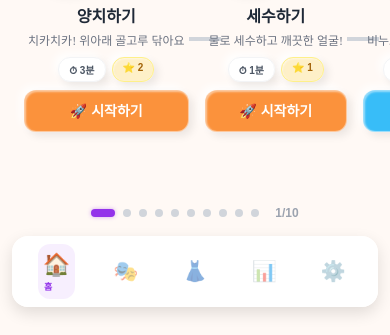
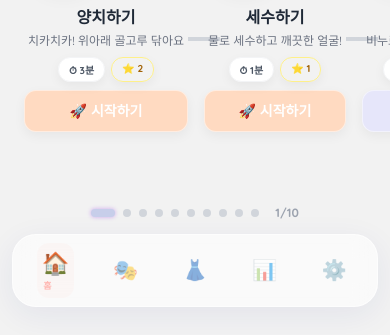
Before and after one commit to theo-learner/habit-fairy-mobile, an Expo app drawn with the web renderer of React Native: screen / in a window 390 px wide. Shown: the part 509-844 px from the top of the page. Built offline with nearby package versions, Linux system fonts and the light colour scheme; Expo Router itself is replaced by a stand-in of ours; some packages are replaced by stand-ins of ours.

Commit message:
feat: Theme 6 (소프트 파스텔) 적용
## 적용된 스타일
- 배경: 파스텔 그라데이션 (핑크→라벤더→민트)
- 폰트: Quicksand (둥글고 부드러운)
- UI: Glassmorphism 2.0 (반투명 유리 효과)

## 컬러 팔레트
- Primary: #FFB7B2 (소프트 코랄)
- Secondary: #B5EAD7 (민트)
- Accent: #E2F0CB (라임)
- Lavender: #C7CEEA
- Peach: #FFDAC1

## 변경 파일
- tailwind.config.js: 새 컬러 + 글래스 섀도우
- global.css: Quicksand 폰트 + 그라데이션 배경
- _layout.tsx: 투명 헤더 + 새 스타일
- MissionCard.tsx: 글래스모피즘 카테고리 테마
- TabBar.tsx: 글래스 스타일 탭바
- index.tsx: 투명 배경 + 새 스타일

아이+부모 친화적 톤다운 테마

```diff
--- a/app/_layout.tsx
+++ b/app/_layout.tsx
@@ -46,28 +46,31 @@ export default function RootLayout() {
         We center it and apply a max-width.
       */}
       <View
-        className="flex-1 bg-magic-bg"
-        style={isWeb ? {
-          maxWidth: 480,
-          width: '100%',
-          alignSelf: 'center',
-          height: '100%',
-          // On web, View maps to a div, so these styles work.
-          // We add a subtle shadow and rounded corners for effect if not full screen on mobile.
-          // But usually mobile apps are full screen. Let's stick to the prompt's request.
-          boxShadow: '0 0 40px rgba(0,0,0,0.2)',
-          minHeight: '100vh',
-          fontFamily: 'Jua',
-        } : {}}
+        className="flex-1"
+        style={[
+          {
+            // Soft Pastel Gradient Background
+            background: 'linear-gradient(to bottom right, #FFD1DC, #E6E6FA, #D1F2EB)',
+            backgroundColor: '#FFF5F5', // Fallback
+          },
+          isWeb ? {
+            maxWidth: 480,
+            width: '100%',
+            alignSelf: 'center',
+            height: '100%',
+            boxShadow: '0 0 40px rgba(0,0,0,0.1)',
+            minHeight: '100vh',
+            fontFamily: 'Quicksand, sans-serif',
+          } : {}
+        ]}
       >
         <Stack
           screenOptions={{
-            headerStyle: { backgroundColor: '#F5F3FF' }, // magic-bg
+            headerStyle: { backgroundColor: 'transparent' },
             headerShadowVisible: false,
-            // Use Jua font for headers too, fallback to system
-            headerTitleStyle: { fontFamily: 'Jua', color: '#4B5563' },
+            headerTitleStyle: { fontFamily: 'Quicksand', fontWeight: '700', color: '#4A4A4A' },
             headerTitleAlign: 'center',
-            contentStyle: { backgroundColor: '#F5F3FF' },
+            contentStyle: { backgroundColor: 'transparent' },
           }}
         >
           <Stack.Screen
--- a/app/index.tsx
+++ b/app/index.tsx
@@ -147,17 +147,17 @@ function HomeScreenContent() {
 
   if (!isLoaded) {
     return (
-      <View className="flex-1 items-center justify-center bg-magic-bg">
+      <View className="flex-1 items-center justify-center" style={{ backgroundColor: 'transparent' }}>
         <Animated.View entering={FadeIn.duration(800)} className="items-center">
           <Text className="text-5xl mb-4">✨</Text>
-          <Text className="text-magic-purple font-bold text-lg">별이가 준비 중...</Text>
+          <Text className="text-gray-600 font-bold text-lg">별이가 준비 중...</Text>
         </Animated.View>
       </View>
     );
   }
 
   return (
-    <View className="flex-1 bg-magic-bg">
+    <View className="flex-1" style={{ backgroundColor: 'transparent' }}>
       <ScrollView
         className="flex-1"
         contentContainerStyle={{ paddingBottom: 100 }}
@@ -190,10 +190,17 @@ function HomeScreenContent() {
               스와이프해서 미션 확인 👉
             </Text>
           </View>
-          {/* Star Counter - Integrated */}
-          <View className="bg-white px-4 py-2 rounded-2xl shadow-clay-sm border border-amber-100">
-            <Text className="font-bold text-amber-600 text-sm">
-              ⭐ {totalStars}개
+          {/* Star Counter - Glass style */}
+          <View
+            className="px-4 py-2 rounded-2xl"
+            style={{
+              backgroundColor: 'rgba(255, 255, 255, 0.5)',
+              borderWidth: 1,
+              borderColor: 'rgba(255, 255, 255, 0.6)',
+            }}
+          >
+            <Text className="font-bold text-sm" style={{ color: '#FF9AA2' }}>
+              💎 {totalStars}개
             </Text>
           </View>
         </View>
--- a/components/MissionCard.tsx
+++ b/components/MissionCard.tsx
@@ -26,7 +26,7 @@ interface MissionCardProps {
 
 const AnimatedPressable = Animated.createAnimatedComponent(Pressable);
 
-// 2026 Clay-style category themes (Dopamine Brights)
+// Soft Pastel Glassmorphism category themes
 const CATEGORY_THEMES: Record<MissionCategory, {
   bg: string;
   border: string;
@@ -36,44 +36,44 @@ const CATEGORY_THEMES: Record<MissionCategory, {
   glow: string;
 }> = {
   morning: {
-    bg: 'bg-clay-orange-light',
-    border: 'border-clay-orange-main/30',
-    badge: 'bg-clay-orange-main',
-    iconBg: 'bg-gradient-to-br from-orange-100 to-amber-50',
-    gradient: 'from-orange-400 to-amber-500',
+    bg: 'bg-white/45',
+    border: 'border-white/60',
+    badge: 'bg-magic-peach',
+    iconBg: 'bg-magic-peach',
+    gradient: 'from-magic-peach to-magic-pink',
     glow: 'shadow-glow-pink',
   },
   daytime: {
-    bg: 'bg-clay-blue-light',
-    border: 'border-clay-blue-main/30',
-    badge: 'bg-clay-blue-main',
-    iconBg: 'bg-gradient-to-br from-sky-100 to-cyan-50',
-    gradient: 'from-sky-400 to-cyan-500',
-    glow: 'shadow-glow-cyan',
+    bg: 'bg-white/45',
+    border: 'border-white/60',
+    badge: 'bg-magic-lavender',
+    iconBg: 'bg-magic-lavender',
+    gradient: 'from-magic-lavender to-magic-purple',
+    glow: 'shadow-glow-lavender',
   },
   evening: {
-    bg: 'bg-clay-purple-light',
-    border: 'border-clay-purple-main/30',
-    badge: 'bg-clay-purple-main',
-    iconBg: 'bg-gradient-to-br from-violet-100 to-purple-50',
-    gradient: 'from-violet-500 to-purple-600',
-    glow: 'shadow-glow-purple',
+    bg: 'bg-white/45',
+    border: 'border-white/60',
+    badge: 'bg-magic-purple',
+    iconBg: 'bg-magic-purple',
+    gradient: 'from-magic-purple to-magic-lavender',
+    glow: 'shadow-glow-lavender',
   },
   study: {
-    bg: 'bg-clay-pink-light',
-    border: 'border-clay-pink-main/30',
-    badge: 'bg-clay-pink-main',
-    iconBg: 'bg-gradient-to-br from-pink-100 to-rose-50',
-    gradient: 'from-pink-400 to-rose-500',
-    glow: 'shadow-glow-pink',
+    bg: 'bg-white/45',
+    border: 'border-white/60',
+    badge: 'bg-magic-lime',
+    iconBg: 'bg-magic-lime',
+    gradient: 'from-magic-lime to-magic-mint',
+    glow: 'shadow-glow-mint',
   },
   health: {
-    bg: 'bg-clay-green-light',
-    border: 'border-clay-green-main/30',
-    badge: 'bg-clay-green-main',
-    iconBg: 'bg-gradient-to-br from-emerald-100 to-green-50',
-    gradient: 'from-emerald-400 to-green-500',
-    glow: 'shadow-glow-cyan',
+    bg: 'bg-white/45',
+    border: 'border-white/60',
+    badge: 'bg-magic-mint',
+    iconBg: 'bg-magic-mint',
+    gradient: 'from-magic-mint to-magic-secondary',
+    glow: 'shadow-glow-mint',
   },
 };
 
--- a/components/TabBar.tsx
+++ b/components/TabBar.tsx
@@ -22,11 +22,11 @@ interface TabConfig {
 }
 
 const TABS: TabConfig[] = [
-  { name: 'index', label: '홈', icon: '🏠', path: '/', activeColor: '#9333EA' },
-  { name: 'character', label: '친구', icon: '🎭', path: '/character', activeColor: '#EC4899' },
-  { name: 'rewards', label: '꾸미기', icon: '👗', path: '/rewards', activeColor: '#F97316' },
-  { name: 'dashboard', label: '기록', icon: '📊', path: '/dashboard', activeColor: '#06B6D4' },
-  { name: 'manage', label: '관리', icon: '⚙️', path: '/manage', activeColor: '#6B7280', protected: true },
+  { name: 'index', label: '홈', icon: '🏠', path: '/', activeColor: '#FFB7B2' },
+  { name: 'character', label: '친구', icon: '🎭', path: '/character', activeColor: '#C7CEEA' },
+  { name: 'rewards', label: '꾸미기', icon: '👗', path: '/rewards', activeColor: '#FFDAC1' },
+  { name: 'dashboard', label: '기록', icon: '📊', path: '/dashboard', activeColor: '#B5EAD7' },
+  { name: 'manage', label: '관리', icon: '⚙️', path: '/manage', activeColor: '#888888', protected: true },
 ];
 
 function TabButton({
@@ -127,12 +127,16 @@ export default function TabBar({ onProtectedPress }: TabBarProps) {
       style={{ bottom: bottomPadding }}
     >
       <View
-        className="flex-row bg-white/95 rounded-2xl px-2 py-1.5 items-center justify-around w-full max-w-md border-2 border-white"
+        className="flex-row rounded-3xl px-2 py-2 items-center justify-around w-full max-w-md"
         style={{
-          shadowColor: '#000',
-          shadowOffset: { width: 0, height: 6 },
-          shadowOpacity: 0.12,
-          shadowRadius: 16,
+          backgroundColor: 'rgba(255, 255, 255, 0.6)',
+          backdropFilter: 'blur(12px)',
+          borderWidth: 1,
+          borderColor: 'rgba(255, 255, 255, 0.6)',
+          shadowColor: '#1f2687',
+          shadowOffset: { width: 0, height: 8 },
+          shadowOpacity: 0.07,
+          shadowRadius: 32,
           elevation: 8,
         }}
       >
--- a/global.css
+++ b/global.css
@@ -1,14 +1,18 @@
+@import url('https://fonts.googleapis.com/css2?family=Quicksand:wght@500;600;700&display=swap');
+
 @tailwind base;
 @tailwind components;
 @tailwind utilities;
 
 @layer base {
   html, body {
-    font-family: 'Jua', sans-serif !important;
+    font-family: 'Quicksand', 'Jua', sans-serif !important;
+    background: linear-gradient(to bottom right, #FFD1DC, #E6E6FA, #D1F2EB);
+    min-height: 100vh;
   }
 }
 
-/* Force Jua font on all text-related elements in Web */
+/* Force Quicksand font on all text-related elements in Web */
 * {
-  font-family: 'Jua', sans-serif !important;
+  font-family: 'Quicksand', 'Jua', sans-serif !important;
 }
--- a/tailwind.config.js
+++ b/tailwind.config.js
@@ -5,50 +5,63 @@ module.exports = {
   theme: {
     extend: {
       colors: {
-        // 2026 Dopamine Brights + Cream Background
+        // Theme 6: Soft Pastel (소프트 파스텔)
         magic: {
-          // Cream/Warm backgrounds (눈 피로 감소)
-          bg: '#FFF9F5',        // Warm cream
-          bgAlt: '#F7F4F1',     // Soft greige
+          // Pastel gradient backgrounds
+          bg: '#FFF5F5',           // Soft pink white
+          bgAlt: '#F8F4FF',        // Lavender tint
+          bgGradientStart: '#FFD1DC',  // Pink
+          bgGradientMid: '#E6E6FA',    // Lavender
+          bgGradientEnd: '#D1F2EB',    // Mint
 
-          // Dopamine Brights (생동감 있는 컬러)
-          purple: '#9333EA',    // Vivid purple
-          pink: '#EC4899',      // Hot pink
-          coral: '#F97316',     // Coral orange
-          lime: '#84CC16',      // Fresh lime
-          cyan: '#06B6D4',      // Electric cyan
-          yellow: '#FACC15',    // Sunshine yellow
+          // Primary colors
+          primary: '#FFB7B2',      // Soft coral pink
+          secondary: '#B5EAD7',    // Mint green
+          accent: '#E2F0CB',       // Soft lime
 
-          // Soft accents
-          lavender: '#E9D5FF',  // Soft lavender
-          peach: '#FED7AA',     // Soft peach
-          mint: '#A7F3D0',      // Soft mint
+          // Additional pastels
+          purple: '#C7CEEA',       // Soft lavender
+          pink: '#FF9AA2',         // Coral
+          peach: '#FFDAC1',        // Peach
+          mint: '#B5EAD7',         // Mint
+          lime: '#E2F0CB',         // Lime
+          lavender: '#E6E6FA',     // Lavender
+
+          // Glass effect
+          glass: 'rgba(255, 255, 255, 0.45)',
+          glassBorder: 'rgba(255, 255, 255, 0.6)',
         },
 
-        // Clay-style category colors (더 선명하고 입체적)
+        // Soft pastel category colors
         clay: {
-          orange: { light: '#FFF7ED', main: '#FB923C', dark: '#EA580C' },
-          blue: { light: '#F0F9FF', main: '#38BDF8', dark: '#0284C7' },
-          purple: { light: '#FAF5FF', main: '#A855F7', dark: '#7C3AED' },
-          green: { light: '#F0FDF4', main: '#4ADE80', dark: '#16A34A' },
-          pink: { light: '#FFF1F2', main: '#FB7185', dark: '#E11D48' },
+          orange: { light: '#FFF5F0', main: '#FFDAC1', dark: '#FFB7B2' },
+          blue: { light: '#F0F8FF', main: '#C7CEEA', dark: '#B5C7EA' },
+          purple: { light: '#FAF5FF', main: '#E6E6FA', dark: '#C7CEEA' },
+          green: { light: '#F0FDF4', main: '#B5EAD7', dark: '#98D8C8' },
+          pink: { light: '#FFF5F5', main: '#FFB7B2', dark: '#FF9AA2' },
         },
       },
       boxShadow: {
-        // Enhanced Claymorphism shadows (2026 3D 점토 스타일)
-        'clay-sm': '4px 4px 8px rgba(0, 0, 0, 0.08), -4px -4px 8px rgba(255, 255, 255, 0.9), inset 1px 1px 2px rgba(255, 255, 255, 0.5)',
-        'clay-md': '6px 6px 12px rgba(0, 0, 0, 0.1), -6px -6px 12px rgba(255, 255, 255, 0.95), inset 2px 2px 4px rgba(255, 255, 255, 0.6)',
-        'clay-lg': '10px 10px 20px rgba(0, 0, 0, 0.12), -10px -10px 20px rgba(255, 255, 255, 1), inset 3px 3px 6px rgba(255, 255, 255, 0.7)',
-        'clay-pressed': 'inset 4px 4px 8px rgba(0, 0, 0, 0.1), inset -4px -4px 8px rgba(255, 255, 255, 0.7)',
-        'clay-inner': 'inset 4px 4px 8px rgba(0, 0, 0, 0.05), inset -2px -2px 4px rgba(255, 255, 255, 0.8)',
+        // Soft Pastel Glassmorphism shadows
+        'glass-sm': '0 4px 16px rgba(31, 38, 135, 0.05)',
+        'glass-md': '0 8px 32px rgba(31, 38, 135, 0.07)',
+        'glass-lg': '0 12px 40px rgba(31, 38, 135, 0.1)',
 
-        // Dopamine glow effects
-        'glow-purple': '0 0 20px rgba(147, 51, 234, 0.4)',
-        'glow-pink': '0 0 20px rgba(236, 72, 153, 0.4)',
-        'glow-cyan': '0 0 20px rgba(6, 182, 212, 0.4)',
+        // Soft clay shadows (톤다운)
+        'clay-sm': '0 4px 12px rgba(0, 0, 0, 0.05)',
+        'clay-md': '0 6px 20px rgba(0, 0, 0, 0.06)',
+        'clay-lg': '0 10px 30px rgba(0, 0, 0, 0.08)',
+        'clay-pressed': 'inset 2px 2px 6px rgba(0, 0, 0, 0.06)',
+        'clay-inner': 'inset 2px 2px 4px rgba(0, 0, 0, 0.04)',
+
+        // Soft glow effects
+        'glow-pink': '0 0 15px rgba(255, 183, 178, 0.4)',
+        'glow-mint': '0 0 15px rgba(181, 234, 215, 0.4)',
+        'glow-lavender': '0 0 15px rgba(199, 206, 234, 0.4)',
       },
       fontFamily: {
-        sans: ['Jua', 'Nunito', 'System'],
+        sans: ['Quicksand', 'Jua', 'Nunito', 'System'],
+        'quicksand': ['Quicksand'],
         'jua': ['Jua'],
       },
       borderRadius: {
```
